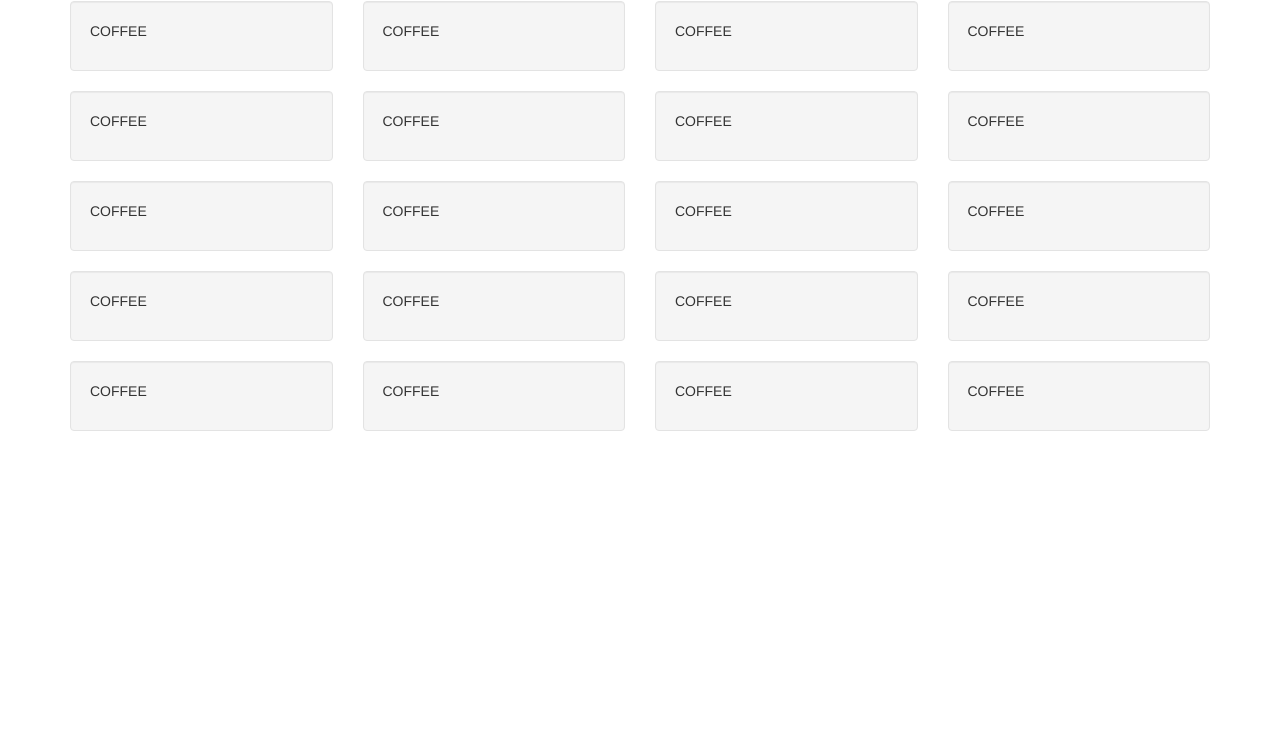
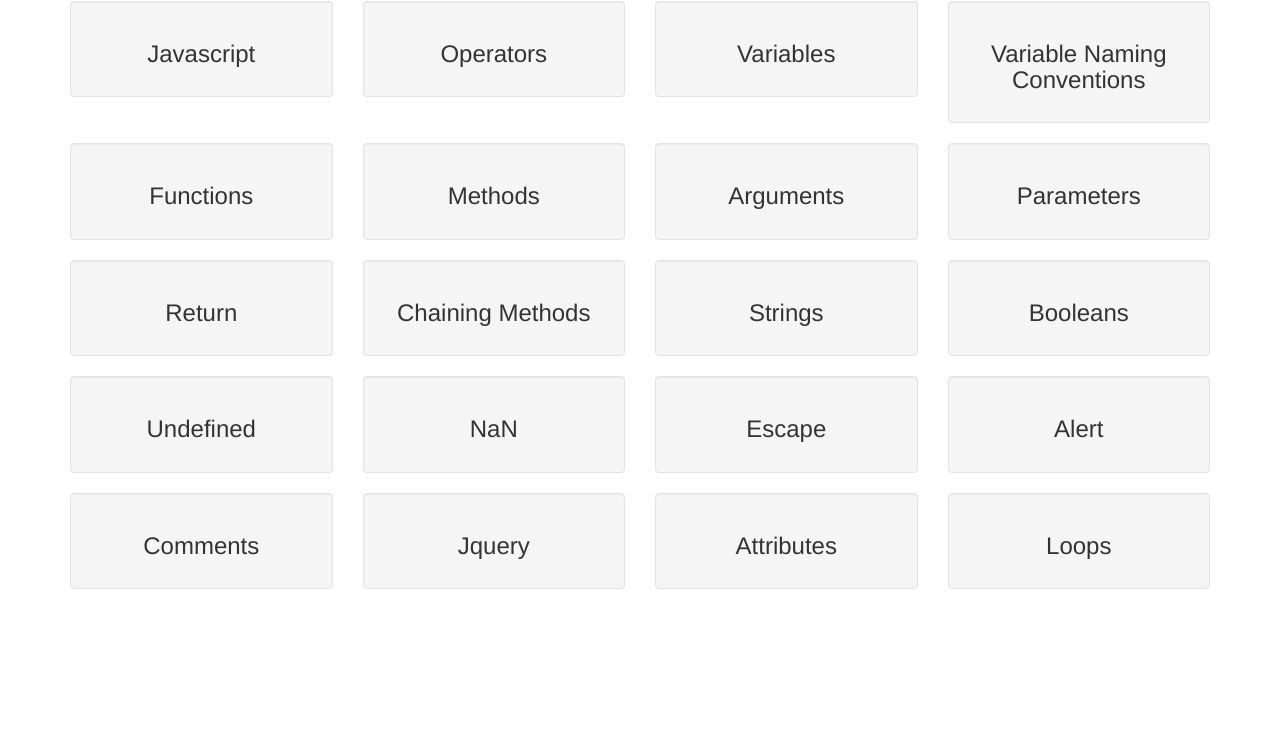
Before and after one commit to ngottlieb87/flashcards, a plain HTML site: page index.html in a window 1280 px wide. Shown: the part 69-800 px from the top of the page. Drawn offline with Linux system fonts and the light colour scheme.

Commit message:
add names of terms and css

```diff
--- a/css/styles.css
+++ b/css/styles.css
@@ -0,0 +1,3 @@
+h3,h1{
+  text-align: center;
+}
--- a/index.html
+++ b/index.html
@@ -13,110 +13,110 @@
         <div class="row"><!--row1-->
           <div class="col-md-3">
             <div class="well">
-              <p>COFFEE</p>
+              <h3>Javascript</h3>
             </div><!--well-->
           </div><!--col-->
           <div class="col-md-3">
             <div class="well">
-              <p>COFFEE</p>
+              <h3>Operators</h3>
             </div><!--well-->
           </div><!--col-->
           <div class="col-md-3">
             <div class="well">
-              <p>COFFEE</p>
+              <h3>Variables</h3>
             </div><!--well-->
           </div><!--col-->
           <div class="col-md-3">
             <div class="well">
-              <p>COFFEE</p>
+              <h3>Variable Naming Conventions</h3>
             </div><!--well-->
           </div><!--col-->
         </div><!--row-->
         <div class="row"><!--row2-->
           <div class="col-md-3">
             <div class="well">
-              <p>COFFEE</p>
+              <h3>Functions</h3>
             </div><!--well-->
           </div><!--col-->
           <div class="col-md-3">
             <div class="well">
-              <p>COFFEE</p>
+              <h3>Methods</h3>
             </div><!--well-->
           </div><!--col-->
           <div class="col-md-3">
             <div class="well">
-              <p>COFFEE</p>
+              <h3>Arguments</h3>
             </div><!--well-->
           </div><!--col-->
           <div class="col-md-3">
             <div class="well">
-              <p>COFFEE</p>
+              <h3>Parameters</h3>
             </div><!--well-->
           </div><!--col-->
         </div><!--row-->
         <div class="row"><!--row3-->
           <div class="col-md-3">
             <div class="well">
-              <p>COFFEE</p>
+              <h3>Return</h3>
             </div><!--well-->
           </div><!--col-->
           <div class="col-md-3">
             <div class="well">
-              <p>COFFEE</p>
+              <h3>Chaining Methods</h3>
             </div><!--well-->
           </div><!--col-->
           <div class="col-md-3">
             <div class="well">
-              <p>COFFEE</p>
+              <h3>Strings</h3>
             </div><!--well-->
           </div><!--col-->
           <div class="col-md-3">
             <div class="well">
-              <p>COFFEE</p>
+              <h3>Booleans</h3>
             </div><!--well-->
           </div><!--col-->
         </div><!--row-->
         <div class="row"><!--row4-->
           <div class="col-md-3">
             <div class="well">
-              <p>COFFEE</p>
+              <h3>Undefined</h3>
             </div><!--well-->
           </div><!--col-->
           <div class="col-md-3">
             <div class="well">
-              <p>COFFEE</p>
+              <h3>NaN</h3>
             </div><!--well-->
           </div><!--col-->
           <div class="col-md-3">
             <div class="well">
-              <p>COFFEE</p>
+              <h3>Escape</h3>
             </div><!--well-->
           </div><!--col-->
           <div class="col-md-3">
             <div class="well">
-              <p>COFFEE</p>
+              <h3>Alert</h3>
             </div><!--well-->
           </div><!--col-->
         </div><!--row-->
         <div class="row"><!--row5-->
           <div class="col-md-3">
             <div class="well">
-              <p>COFFEE</p>
+              <h3>Comments</h3>
             </div><!--well-->
           </div><!--col-->
           <div class="col-md-3">
             <div class="well">
-              <p>COFFEE</p>
+              <h3>Jquery</h3>
             </div><!--well-->
           </div><!--col-->
           <div class="col-md-3">
             <div class="well">
-              <p>COFFEE</p>
+              <h3>Attributes</h3>
             </div><!--well-->
           </div><!--col-->
           <div class="col-md-3">
             <div class="well">
-              <p>COFFEE</p>
+              <h3>Loops</h3>
             </div><!--well-->
           </div><!--col-->
         </div><!--row-->
```
